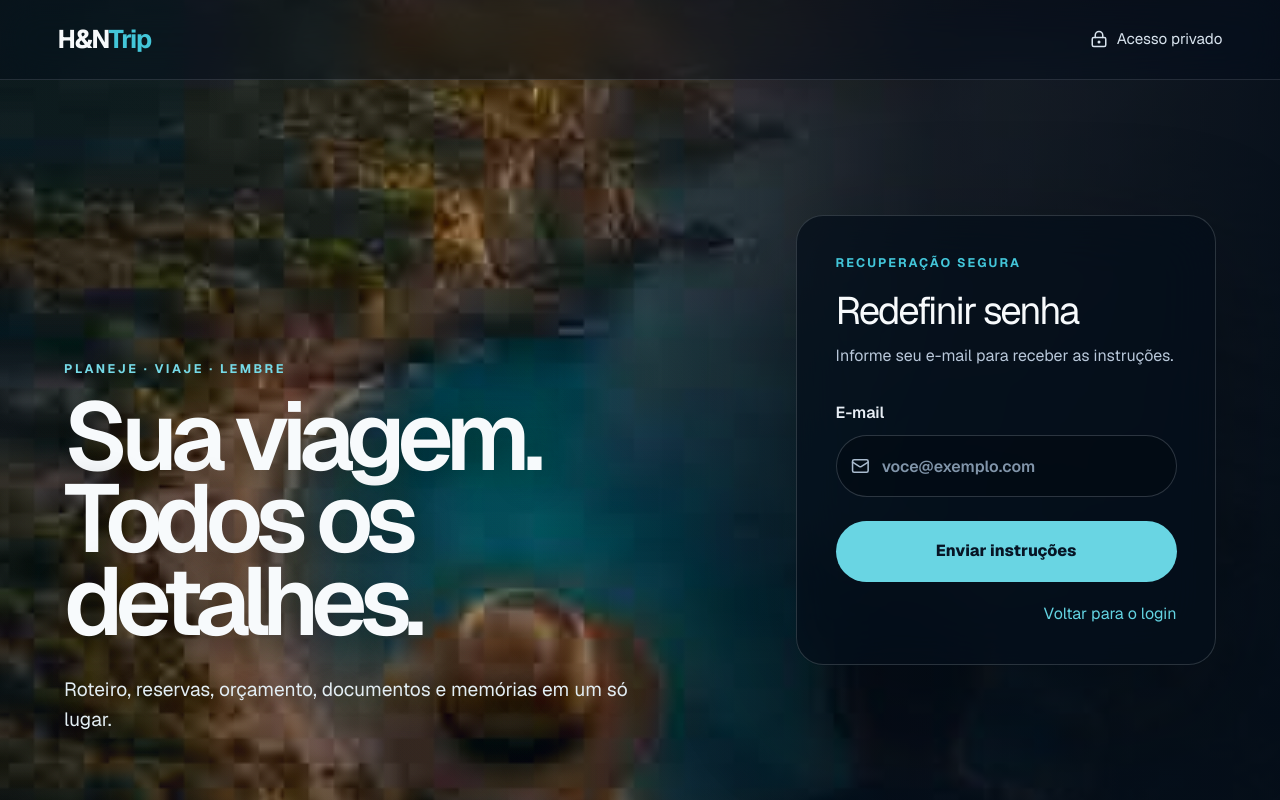
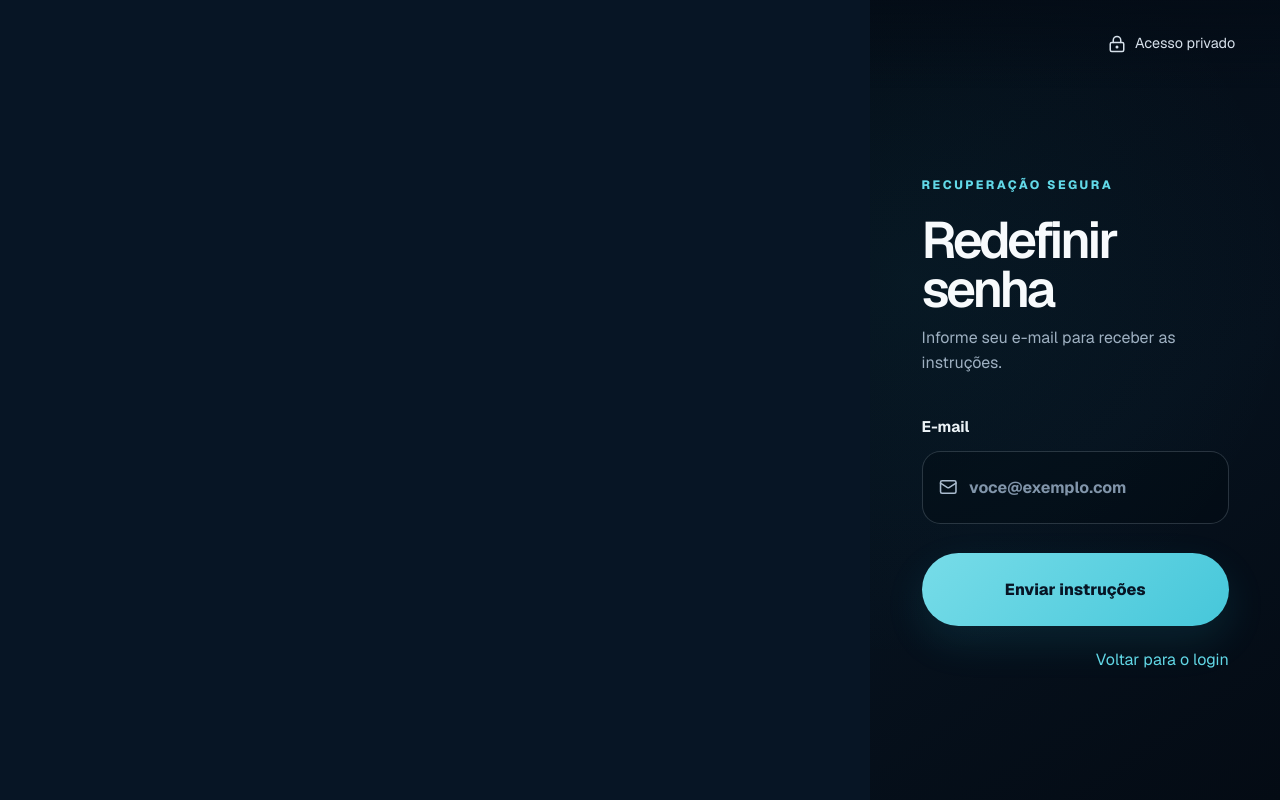
Before and after one commit to RubensCosta22/H-NTrip, a Next.js app: page /forgot-password in a window 1280 px wide. Built offline with nearby package versions, Linux system fonts and the light colour scheme.

Commit message:
Login V3: premium split-screen travel experience (#11)
* Add premium Login V3 hero asset

* Implement premium split-screen Login V3

* Load Login V3 premium styles

```diff
--- /dev/null
+++ b/app/(auth)/auth-v3.css
@@ -0,0 +1,278 @@
+/* Login V3 — cinematic travel identity, desktop-first split composition. */
+.auth-shell {
+  background: #040c16;
+}
+
+@media (min-width: 921px) {
+  .auth-shell {
+    display: grid;
+    grid-template-columns: minmax(0, 68fr) minmax(25rem, 32fr);
+    min-height: 100svh;
+  }
+
+  .auth-backdrop {
+    position: fixed;
+    inset: 0 32% 0 0;
+    z-index: 0;
+    background: #071525 url("/hntrip-login-v3.jpg") center / cover no-repeat;
+    filter: none;
+    transform: none;
+  }
+
+  .auth-shell::after {
+    display: none;
+  }
+
+  .auth-header {
+    position: fixed;
+    inset: 0 0 auto 68%;
+    z-index: 4;
+    height: 5.5rem;
+    padding: 0 clamp(2rem, 3.5vw, 4rem);
+    border: 0;
+    background: linear-gradient(180deg, rgba(4,12,22,.72), rgba(4,12,22,0));
+    backdrop-filter: none;
+  }
+
+  .auth-header .wordmark {
+    position: absolute;
+    width: 1px;
+    height: 1px;
+    overflow: hidden;
+    clip: rect(0 0 0 0);
+    clip-path: inset(50%);
+    white-space: nowrap;
+  }
+
+  .auth-header p {
+    margin-left: auto;
+    color: #d6e0ea;
+    font-size: .9rem;
+  }
+
+  .auth-content {
+    grid-column: 2;
+    display: flex;
+    align-items: center;
+    justify-content: center;
+    width: 100%;
+    min-height: 100svh;
+    max-width: none;
+    margin: 0;
+    padding: clamp(6rem, 10vh, 8rem) clamp(2rem, 4vw, 4.75rem) clamp(3rem, 6vh, 5rem);
+    background:
+      radial-gradient(circle at 10% 35%, rgba(41,185,207,.06), transparent 24rem),
+      linear-gradient(145deg, #040c16, #06111d 56%, #040b14);
+  }
+
+  /* Keep the semantic marketing copy for assistive tech while the approved
+     art direction is rendered inside the hero image itself. */
+  .auth-hero {
+    position: absolute;
+    width: 1px;
+    height: 1px;
+    overflow: hidden;
+    clip: rect(0 0 0 0);
+    clip-path: inset(50%);
+    white-space: nowrap;
+  }
+
+  .auth-card {
+    width: min(100%, 31.5rem);
+    margin: 0;
+    padding: 0;
+    border: 0;
+    border-radius: 0;
+    background: transparent;
+    box-shadow: none;
+    backdrop-filter: none;
+    animation: card-enter 420ms cubic-bezier(.2,.75,.2,1) both;
+  }
+
+  .auth-card .card-kicker {
+    margin-bottom: 1.35rem;
+    color: #62d9e8;
+    font-size: .76rem;
+    font-weight: 800;
+    letter-spacing: .2em;
+  }
+
+  .auth-card h2 {
+    font-size: clamp(3rem, 4vw, 4.25rem);
+    font-weight: 540;
+    line-height: .95;
+    letter-spacing: -.065em;
+  }
+
+  .card-copy {
+    max-width: 25rem;
+    color: #9eb0c1;
+  }
+
+  .access-form {
+    margin-top: clamp(2.5rem, 5vh, 3.5rem);
+  }
+
+  .field-group {
+    gap: .75rem;
+    margin-top: 1.55rem;
+    color: #ecf3f7;
+    font-size: .96rem;
+    font-weight: 650;
+  }
+
+  .field-control {
+    min-height: 4.55rem;
+    padding: 0 1rem;
+    border: 1px solid rgba(190,211,225,.2);
+    border-radius: 1.15rem;
+    background: rgba(1,9,17,.34);
+  }
+
+  .field-control:focus-within {
+    border-color: rgba(98,217,232,.72);
+    background: rgba(1,9,17,.58);
+    box-shadow: 0 0 0 3px rgba(98,217,232,.1);
+  }
+
+  .field-control input {
+    height: 4.35rem;
+    font-size: 1rem;
+  }
+
+  .primary-button {
+    min-height: 4.55rem;
+    margin-top: 1.85rem;
+    border-radius: 999px;
+    background: linear-gradient(135deg, #77dce8, #46c7da);
+    box-shadow: 0 1rem 2.5rem rgba(38,190,211,.12);
+    font-size: 1rem;
+  }
+
+  .primary-button:hover:not(:disabled) {
+    background: linear-gradient(135deg, #8be4ed, #55d1e1);
+    box-shadow: 0 1.2rem 2.8rem rgba(38,190,211,.2);
+  }
+
+  .recovery-link {
+    margin-top: 1.35rem;
+    color: #61d7e6;
+    text-decoration: none;
+  }
+
+  .recovery-link:hover {
+    text-decoration: underline;
+  }
+
+  .invite-notice {
+    justify-content: flex-start;
+    margin-top: 2.6rem;
+    padding-top: 2rem;
+    border-top-color: rgba(221,235,244,.13);
+    color: #efc573;
+  }
+}
+
+/* Tablet/mobile: real HTML copy returns, photography becomes a focused hero
+   crop rather than a compressed version of the desktop composition. */
+@media (max-width: 920px) {
+  .auth-shell {
+    min-height: 100svh;
+    overflow-y: auto;
+    background: #040c16;
+  }
+
+  .auth-backdrop {
+    position: absolute;
+    inset: 0 0 auto;
+    height: min(58svh, 34rem);
+    background:
+      linear-gradient(180deg, rgba(4,12,22,.06), rgba(4,12,22,.18) 55%, #040c16 100%),
+      url("/hntrip-login-v3.jpg") 68% 36% / 185% auto no-repeat;
+    filter: none;
+    transform: none;
+  }
+
+  .auth-shell::after {
+    display: none;
+  }
+
+  .auth-header {
+    position: relative;
+    height: 4.75rem;
+    padding-inline: 1.1rem;
+    border: 0;
+    background: linear-gradient(180deg, rgba(4,12,22,.68), transparent);
+    backdrop-filter: none;
+  }
+
+  .auth-content {
+    display: grid;
+    grid-template-columns: 1fr;
+    gap: 2rem;
+    min-height: calc(100svh - 4.75rem);
+    max-width: 42rem;
+    padding: min(35svh, 19rem) 1rem 2.5rem;
+  }
+
+  .auth-hero {
+    position: relative;
+    z-index: 2;
+    max-width: 36rem;
+    padding: 0 .2rem;
+  }
+
+  .auth-hero h1 {
+    max-width: 9ch;
+    font-size: clamp(3.1rem, 13vw, 5.5rem);
+    font-weight: 600;
+    line-height: .88;
+    letter-spacing: -.07em;
+    text-shadow: 0 .35rem 2rem rgba(0,0,0,.55);
+  }
+
+  .auth-hero > p:last-child {
+    max-width: 31rem;
+    margin-top: 1.35rem;
+    color: #cfdae4;
+    font-size: 1rem;
+  }
+
+  .auth-card {
+    width: 100%;
+    margin: 0;
+    padding: 1.35rem 0 0;
+    border: 0;
+    border-top: 1px solid rgba(221,235,244,.13);
+    border-radius: 0;
+    background: transparent;
+    box-shadow: none;
+    backdrop-filter: none;
+  }
+
+  .field-control {
+    border-radius: 1rem;
+  }
+
+  .primary-button {
+    border-radius: 999px;
+  }
+}
+
+@media (max-width: 560px) {
+  .auth-header p {
+    font-size: 0;
+  }
+
+  .auth-content {
+    padding-top: min(32svh, 14rem);
+  }
+
+  .auth-hero h1 {
+    font-size: clamp(2.8rem, 15vw, 4.4rem);
+  }
+
+  .auth-card h2 {
+    font-size: 2.5rem;
+  }
+}
--- a/app/(auth)/layout.tsx
+++ b/app/(auth)/layout.tsx
@@ -2,6 +2,7 @@ import { AuthShell } from "@/src/features/access/auth-shell";
 import "./auth.css";
 import "./auth-brand.css";
 import "./auth-v2.css";
+import "./auth-v3.css";
 
 export default function AuthLayout({ children }: { children: React.ReactNode }) {
   return <AuthShell>{children}</AuthShell>;
```
Also changed, not shown: public/hntrip-login-v3.jpg (added).
